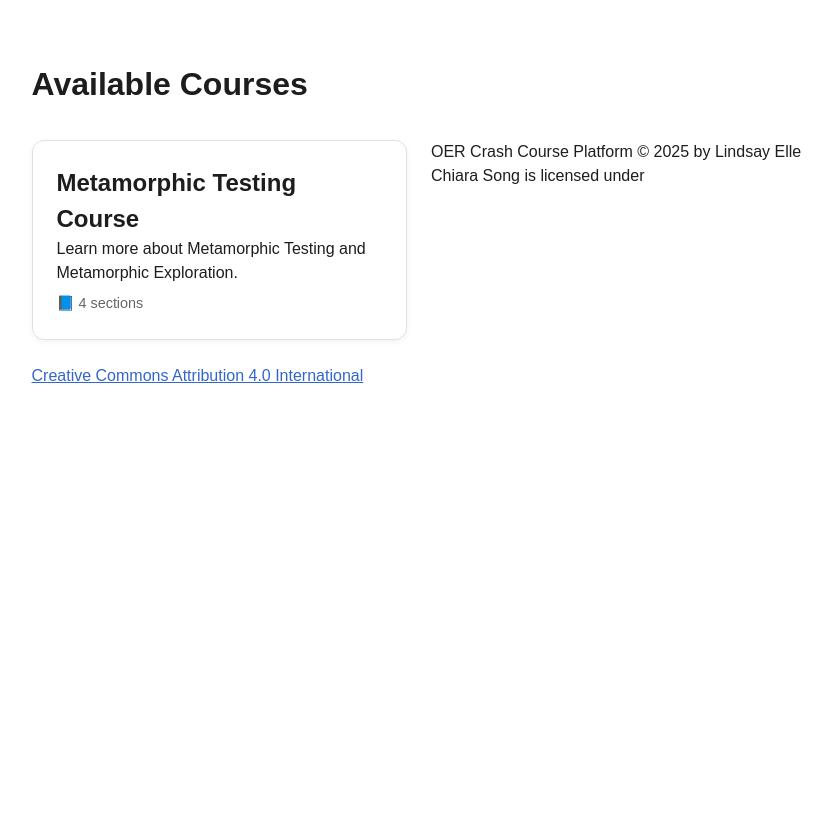
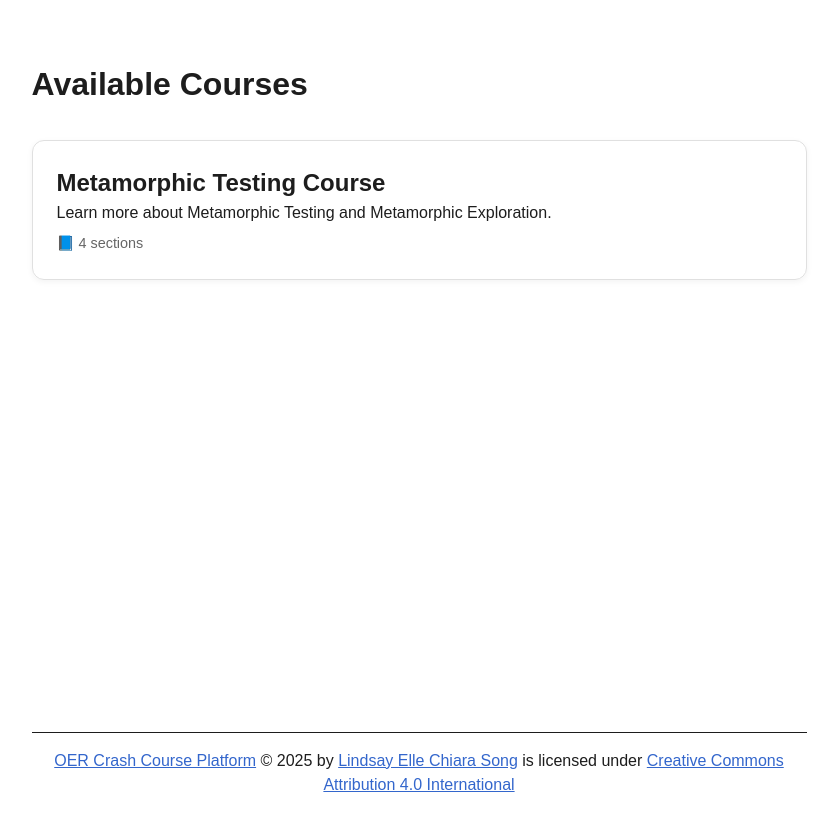
Before and after one commit to lindsayelle/Crash_Course_OER, a Next.js app: page / in a window 1280 px wide. Shown: the top 828 px of the page, without its empty margins (221-1059 px from the left). Before the commit the page ends 800 px from the top, so only its background shows below. Built offline with nearby package versions, Linux system fonts and the light colour scheme.

Commit message:
Added footer showing copyright

```diff
--- a/src/app/globals.css
+++ b/src/app/globals.css
@@ -140,3 +140,14 @@ li {
 .references {
   margin-top: 0.3rem;
 }
+
+.footer {
+  padding: 1rem;
+  text-align: center;
+  border-top: 1px solid var(--foreground);
+  margin-top: 2rem;
+  max-width: 775px;
+  margin-left: auto;
+  margin-right: auto;
+
+}
--- a/src/app/layout.js
+++ b/src/app/layout.js
@@ -1,6 +1,7 @@
 import { Geist, Geist_Mono } from "next/font/google";
 import "./globals.css";
 import ToastProvider from "@/components/ToastProvider";
+import Footer from "@/components/Footer";
 
 const geistSans = Geist({
   variable: "--font-geist-sans",
@@ -23,6 +24,7 @@ export default function RootLayout({ children }) {
       <body suppressHydrationWarning className={`${geistSans.variable} ${geistMono.variable}`}>
         {children}
         <ToastProvider />
+        <Footer />
       </body>
     </html>
   );
--- a/src/app/page.js
+++ b/src/app/page.js
@@ -14,7 +14,6 @@ export default async function HomePage() {
           const progress = course.progress || 0;
 
           return (
-            <>
             <Link
               key={course.id}
               href={routes.courseInfo(course.id)}
@@ -26,8 +25,6 @@ export default async function HomePage() {
               </div>
               <p className={styles.sectionCount}>📘 {totalSections} sections</p>
             </Link>
-              OER Crash Course Platform © 2025 by Lindsay Elle Chiara Song is licensed under <a href="https://creativecommons.org/licenses/by/4.0/?ref=chooser-v1">Creative Commons Attribution 4.0 International </a>
-            </>
           );
         })}
       </div>
--- /dev/null
+++ b/src/components/Footer.js
@@ -0,0 +1,7 @@
+export default function Footer() {
+    return (
+      <footer className="footer">
+       <a href="https://crash-course-oer.vercel.app/">OER Crash Course Platform</a> © 2025 by <a href="https://www.linkedin.com/in/lindsayecsong/">Lindsay Elle Chiara Song</a> is licensed under <a href="https://creativecommons.org/licenses/by/4.0/?ref=chooser-v1">Creative Commons Attribution 4.0 International</a>
+      </footer>
+    );
+  }
--- a/src/styles/page.module.css
+++ b/src/styles/page.module.css
@@ -6,6 +6,7 @@
   margin: 20px auto;
   max-width: 775px;
   box-sizing: border-box;
+  min-height: 80vh;
 }
 
 .title {
```
Lines whose indentation alone changed are shown as unchanged.
